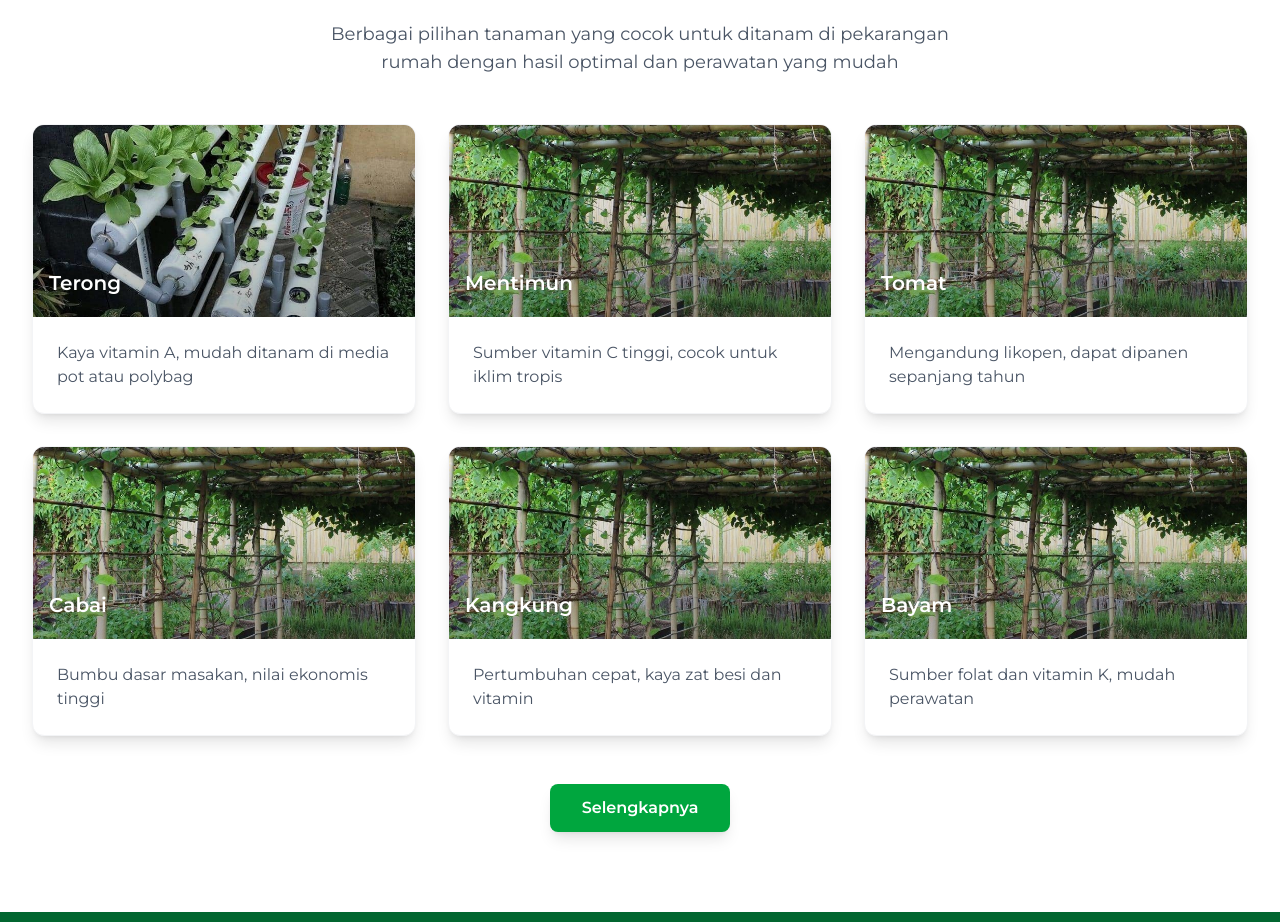
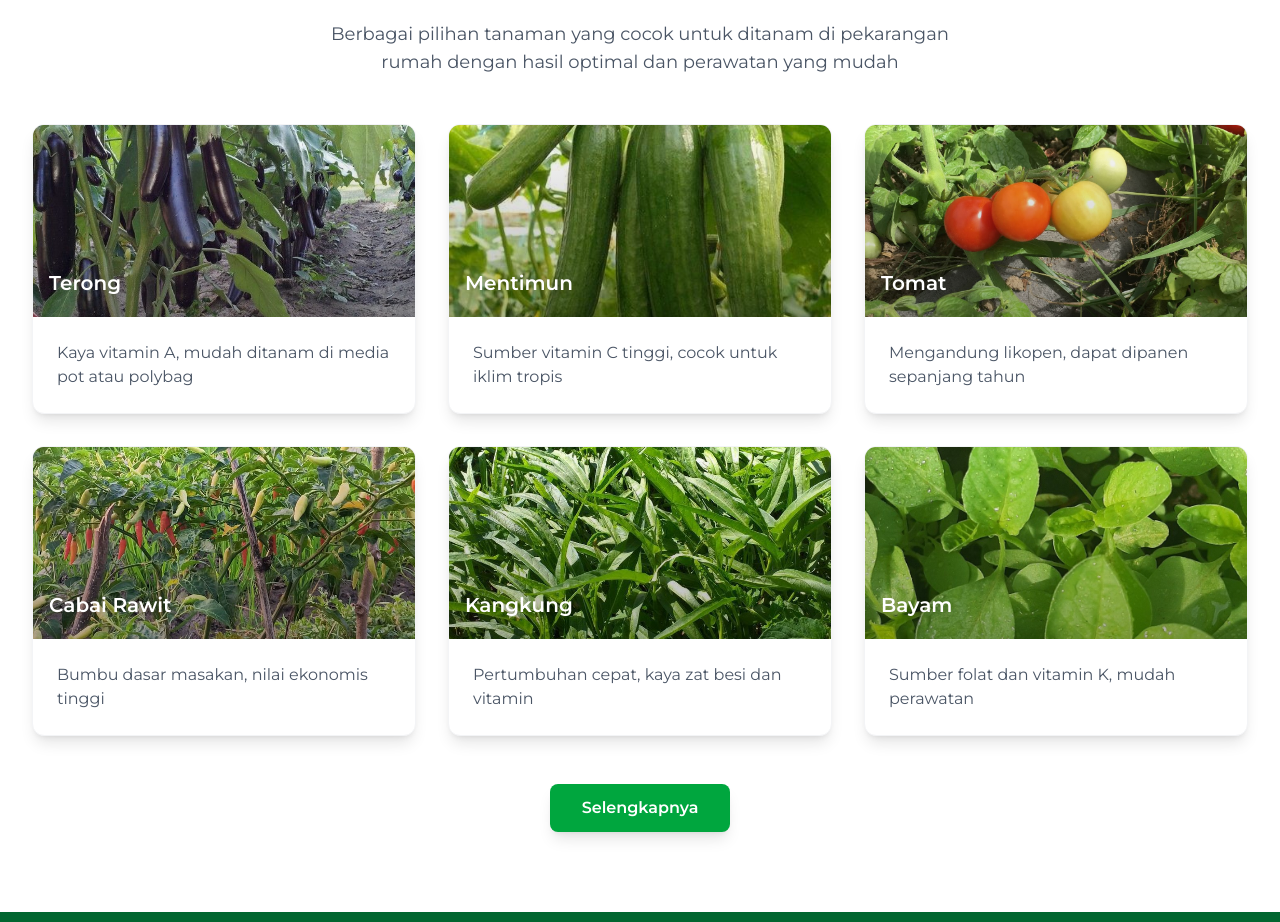
Before and after one commit to nabilaadama/p2l-lalabatariaja, a Next.js app: page / in a window 1280 px wide. Shown: the part 1711-2633 px from the top of the page. Built offline with nearby package versions, Linux system fonts and the light colour scheme.

Commit message:
Update crop images and names for accuracy

```diff
--- a/src/app/page.tsx
+++ b/src/app/page.tsx
@@ -39,32 +39,32 @@ const Home = () => {
   const crops = [
     {
       name: "Terong",
-      image: "/assets/galeri-2.jpg",
+      image: "/assets/terong.jpg",
       description: "Kaya vitamin A, mudah ditanam di media pot atau polybag"
     },
     {
       name: "Mentimun",
-      image: "/assets/galeri-1.jpg",
+      image: "/assets/mentimun.jpg",
       description: "Sumber vitamin C tinggi, cocok untuk iklim tropis"
     },
     {
       name: "Tomat",
-      image: "/assets/galeri-1.jpg",
+      image: "/assets/tomat.jpg",
       description: "Mengandung likopen, dapat dipanen sepanjang tahun"
     },
     {
-      name: "Cabai",
-      image: "/assets/galeri-1.jpg",
+      name: "Cabai Rawit",
+      image: "/assets/cabai-rawit.jpg",
       description: "Bumbu dasar masakan, nilai ekonomis tinggi"
     },
     {
       name: "Kangkung",
-      image: "/assets/galeri-1.jpg",
+      image: "/assets/kangkung.jpg",
       description: "Pertumbuhan cepat, kaya zat besi dan vitamin"
     },
     {
       name: "Bayam",
-      image: "/assets/galeri-1.jpg",
+      image: "/assets/bayam.jpg",
       description: "Sumber folat dan vitamin K, mudah perawatan"
     }
   ];
```
